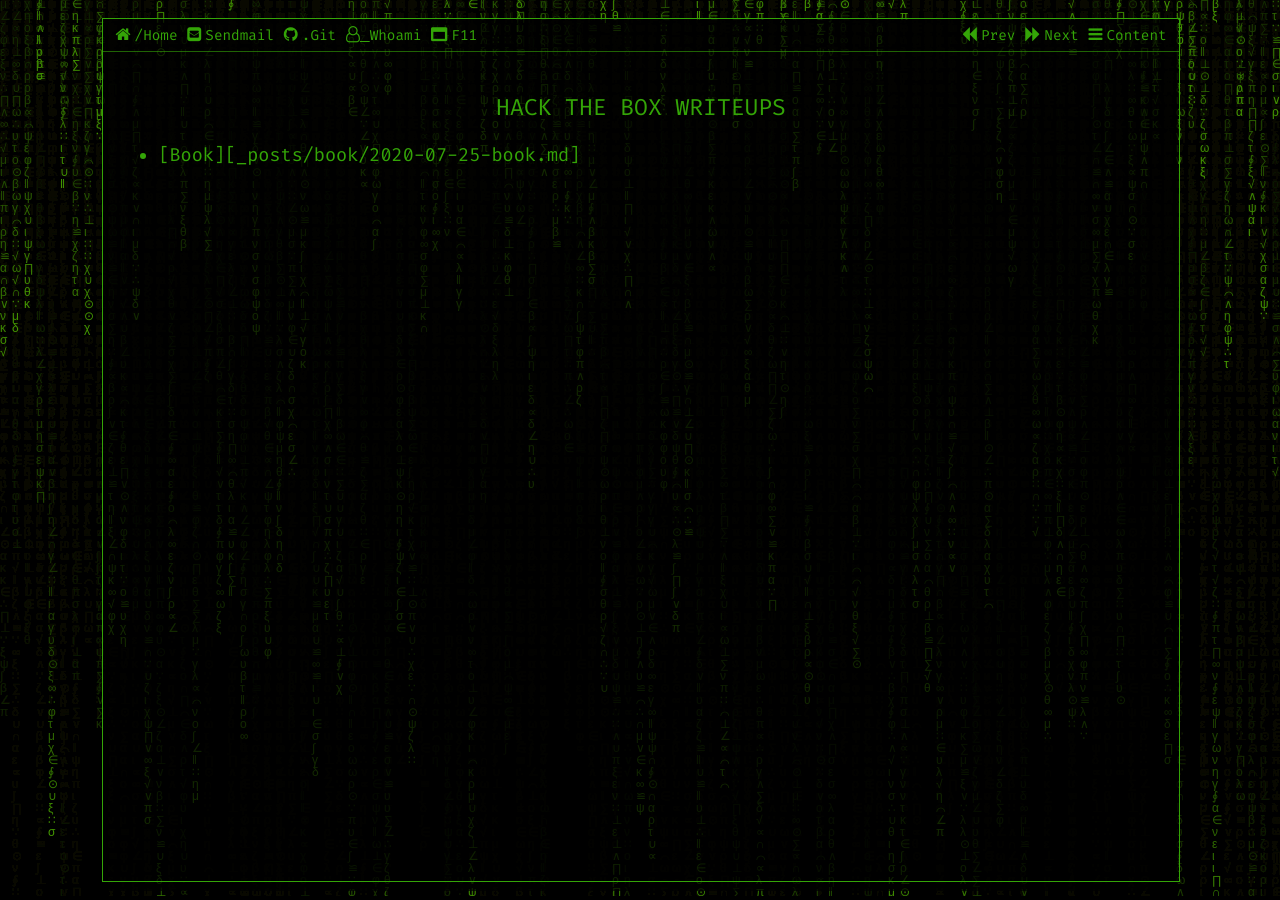
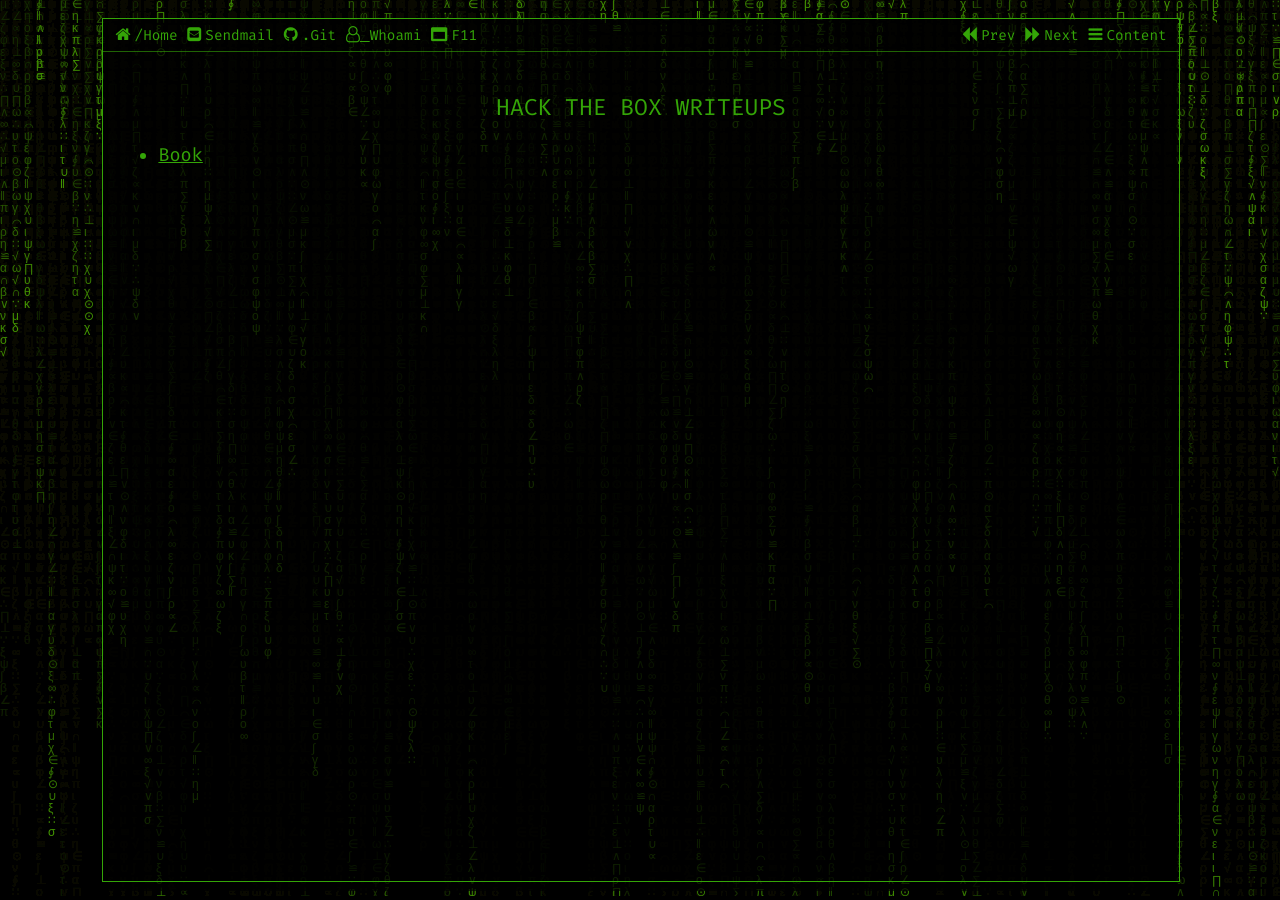
Before and after one commit to alfredoFerreiraAssis/alfredoFerreiraAssis.github.io, a Jekyll site: the page built from index.md, in a window 1280 px wide. Built offline with Jekyll 4.4.1, drawn with Linux system fonts in a browser that asks for light colours; our own code applies the rules of GitHub Pages for plain Markdown files.

Commit message:
Update index.md

```diff
--- a/index.md
+++ b/index.md
@@ -1,2 +1,2 @@
 # Hack The Box writeups
-* [Book][_posts/book/2020-07-25-book.md]
+* [Book](_posts/book/2020-07-25-book.md)
```
